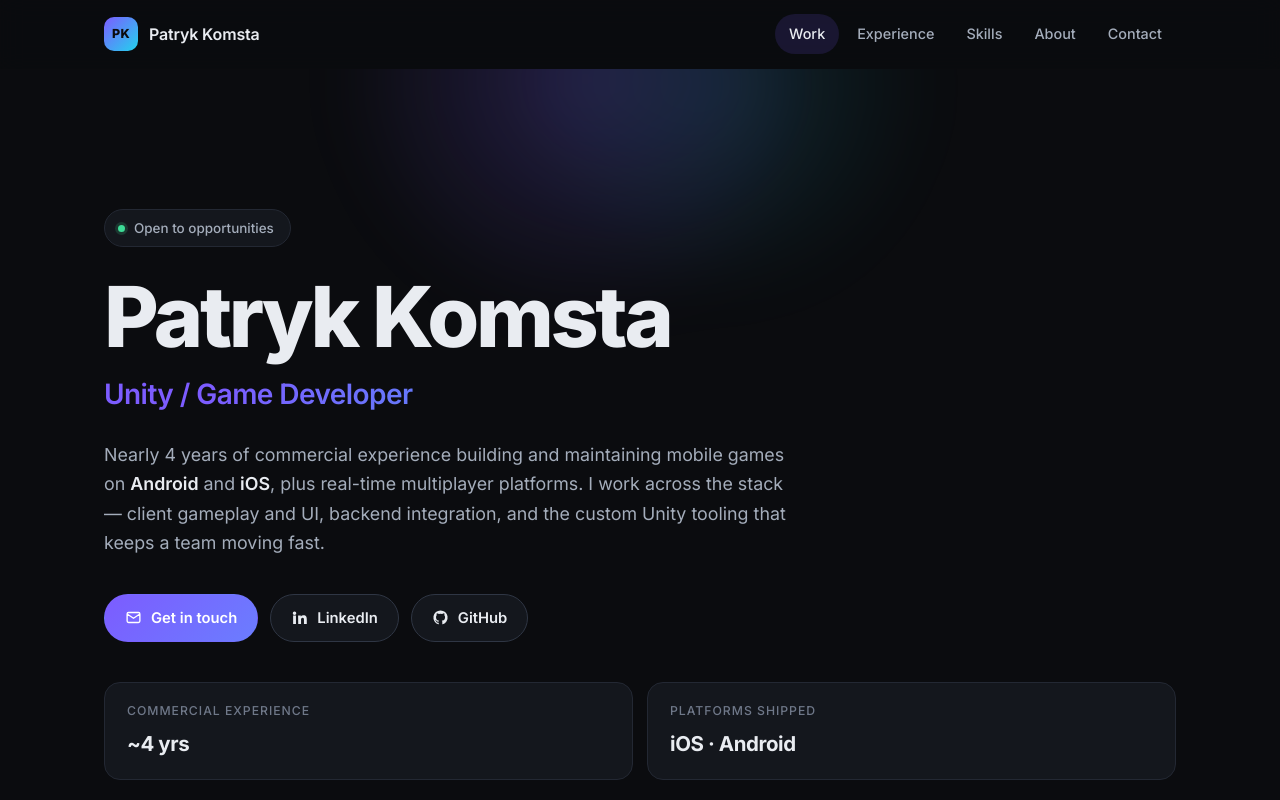
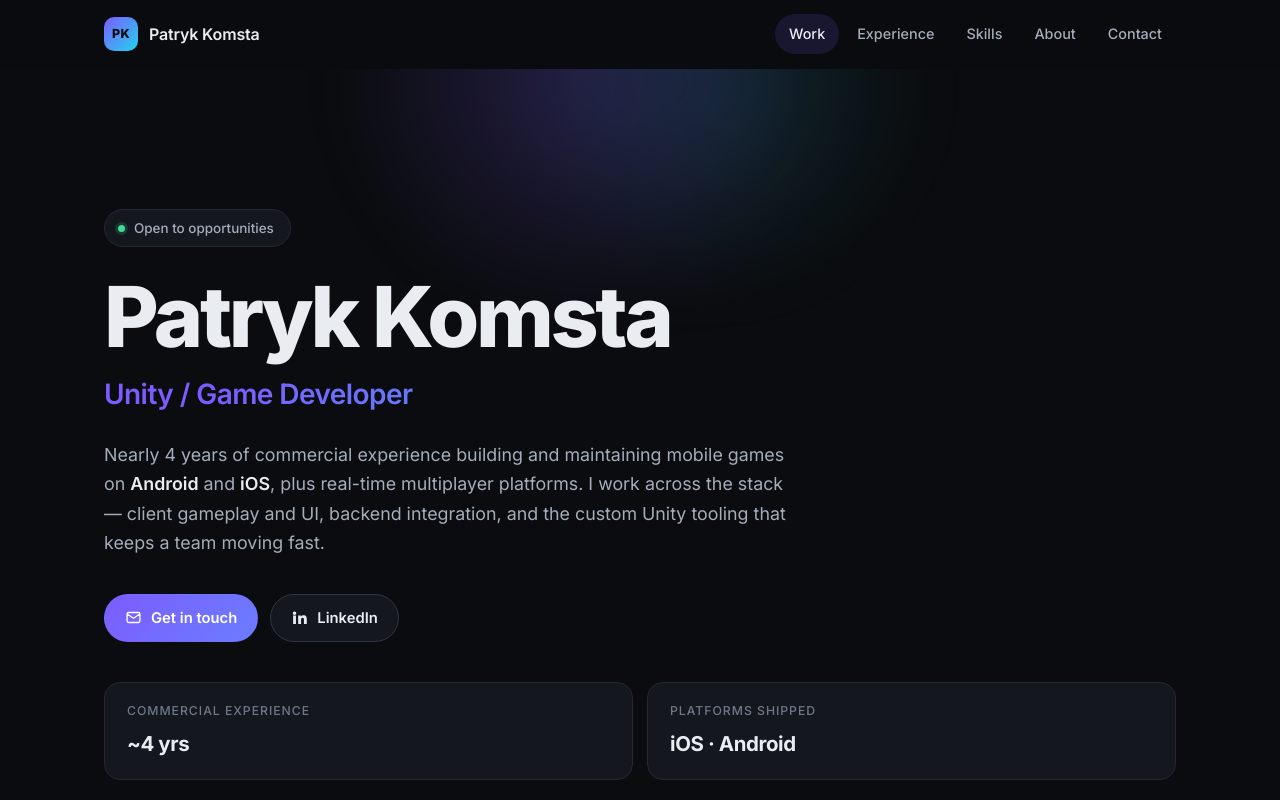
Before and after one commit to pkomsta/Portfolio, a plain HTML site: page index.html in a window 1280 px wide. Shown: the top 800 px of the page. Drawn offline with Linux system fonts and the light colour scheme.

Commit message:
chore: removed github button

```diff
--- a/index.html
+++ b/index.html
@@ -68,10 +68,6 @@
         <a class="btn" href="https://www.linkedin.com/in/patryk-komsta-7942a824a" target="_blank" rel="noopener noreferrer">
           <svg class="glyph" viewBox="0 0 24 24" aria-hidden="true"><path d="M4.98 3.5a2.5 2.5 0 11-.02 5 2.5 2.5 0 01.02-5zM3 9h4v12H3zM10 9h3.8v1.7h.05A4.2 4.2 0 0117.6 8.7c4 0 4.7 2.5 4.7 5.9V21h-4v-5.6c0-1.4 0-3.1-1.9-3.1s-2.2 1.5-2.2 3V21h-4z"/></svg>
           LinkedIn
-        </a>
-        <a class="btn" href="https://github.com/pkomsta" target="_blank" rel="noopener noreferrer">
-          <svg class="glyph" viewBox="0 0 24 24" aria-hidden="true"><path d="M12 2a10 10 0 00-3.16 19.49c.5.09.68-.22.68-.48v-1.7c-2.78.6-3.37-1.34-3.37-1.34-.45-1.16-1.1-1.47-1.1-1.47-.91-.62.07-.6.07-.6 1 .07 1.53 1.03 1.53 1.03.9 1.53 2.36 1.09 2.94.83.09-.65.35-1.09.63-1.34-2.22-.25-4.55-1.11-4.55-4.94 0-1.09.39-1.98 1.03-2.68-.1-.25-.45-1.27.1-2.64 0 0 .84-.27 2.75 1.02a9.5 9.5 0 015 0c1.91-1.29 2.75-1.02 2.75-1.02.55 1.37.2 2.39.1 2.64.64.7 1.03 1.59 1.03 2.68 0 3.84-2.34 4.68-4.57 4.93.36.31.68.92.68 1.85v2.74c0 .27.18.58.69.48A10 10 0 0012 2z"/></svg>
-          GitHub
         </a>
       </div>
 
@@ -297,7 +293,6 @@
         <div class="cta-row">
           <a class="btn btn-primary" href="mailto:patrykkomsta@gmail.com">patrykkomsta@gmail.com</a>
           <a class="btn" href="https://www.linkedin.com/in/patryk-komsta-7942a824a" target="_blank" rel="noopener noreferrer">LinkedIn</a>
-          <a class="btn" href="https://github.com/pkomsta" target="_blank" rel="noopener noreferrer">GitHub</a>
         </div>
       </div>
     </div>
```
